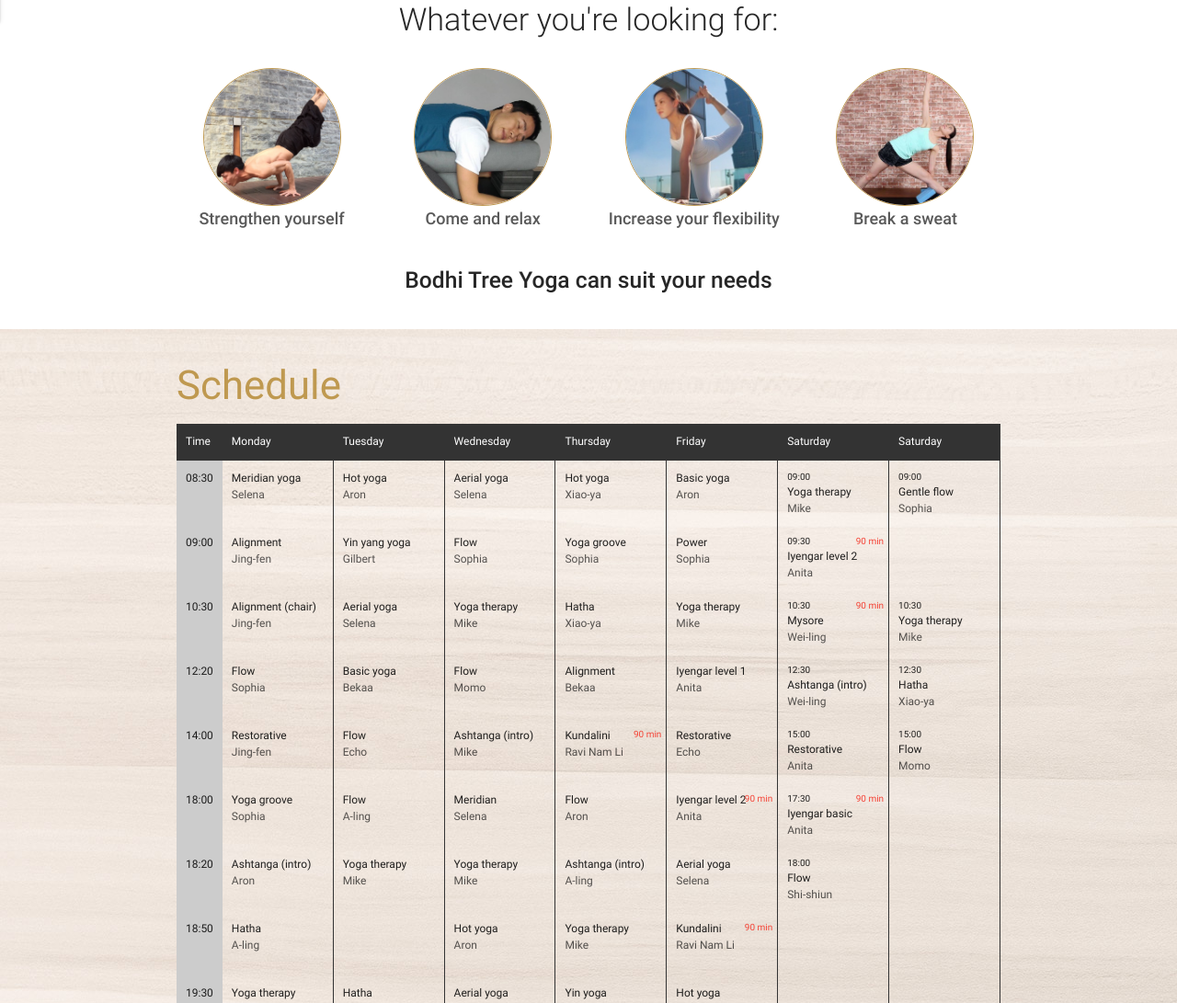
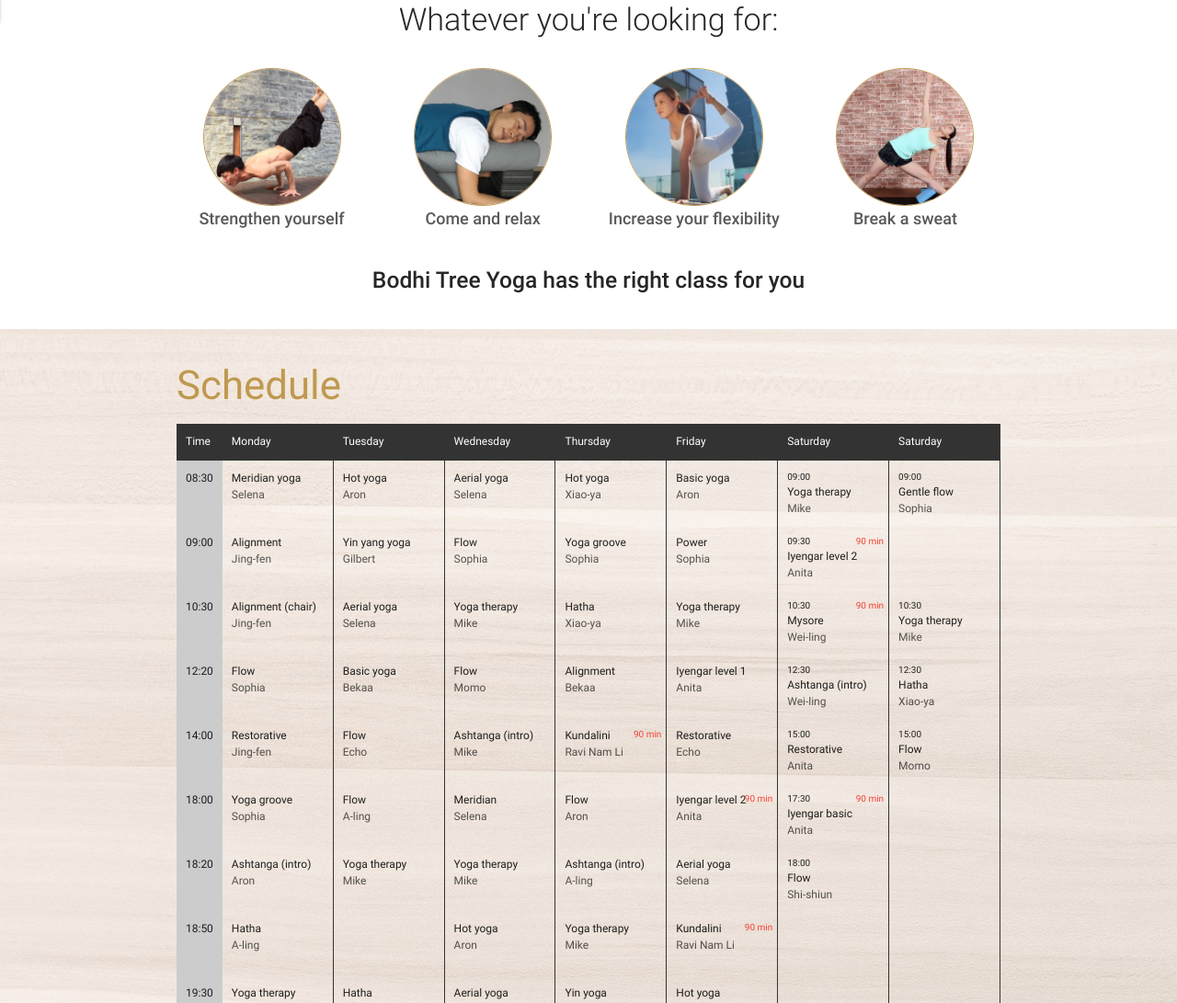
Before and after one commit to thrillstone/bodhitree, a website: page index.html in a window 1280 px wide. Shown: the part 837-1928 px from the top of the page at 92% size. Drawn offline with nearby package versions, Linux system fonts and the light colour scheme; some packages are replaced by stand-ins of ours.

Commit message:
Change text

```diff
--- a/index.html
+++ b/index.html
@@ -73,7 +73,7 @@
 				</div>
 			</div>
 		</div>
-		<h5>Bodhi Tree Yoga can suit your needs</h5>
+		<h5>Bodhi Tree Yoga has the right class for you</h5>
 	</div>
 
 
```
